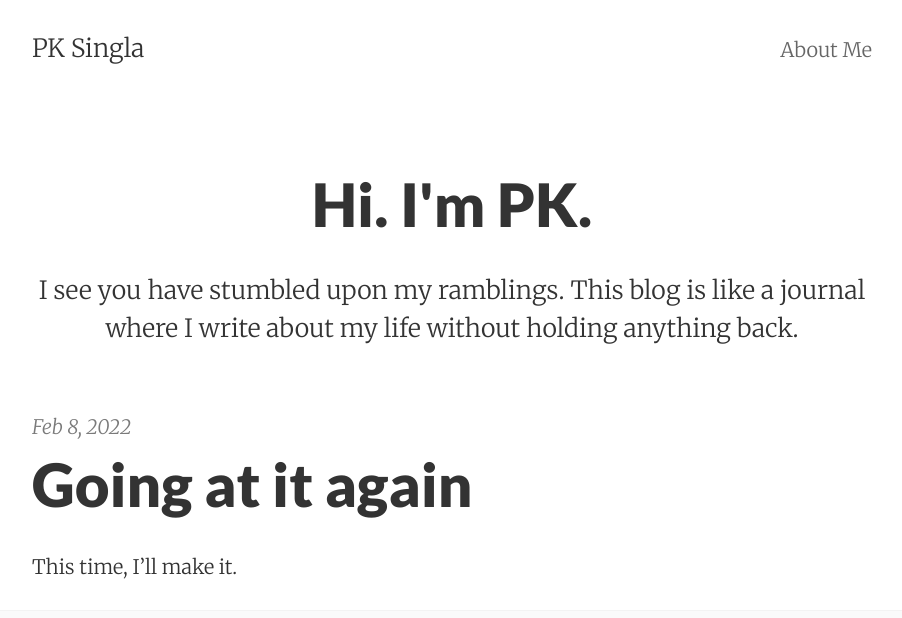
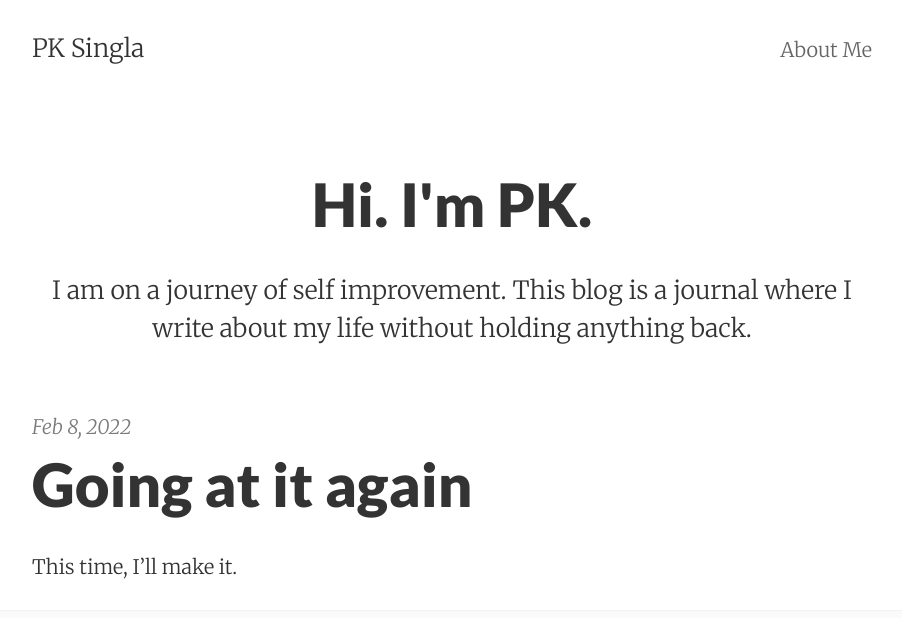
Before and after one commit to paravksingla/blog, a Jekyll site: the page built from index.html, in a window 1280 px wide. Shown: the top 618 px of the page, without its empty margins (188-1090 px from the left). Built offline with Jekyll 4.4.1, drawn with Linux system fonts in a browser that asks for light colours; the list of posts is cut into pages by our own code.

Commit message:
Update intro.html

```diff
--- a/_includes/intro.html
+++ b/_includes/intro.html
@@ -1,4 +1,4 @@
 <div class="p-responsive wrap center">
 	<h1>Hi. I'm PK.</h1>
-	<p style="font-size:125%">I see you have stumbled upon my ramblings. This blog is like a journal where I write about my life without holding anything back.</p>
+	<p style="font-size:125%">I am on a journey of self improvement. This blog is a journal where I write about my life without holding anything back.</p>
 </div>
```
